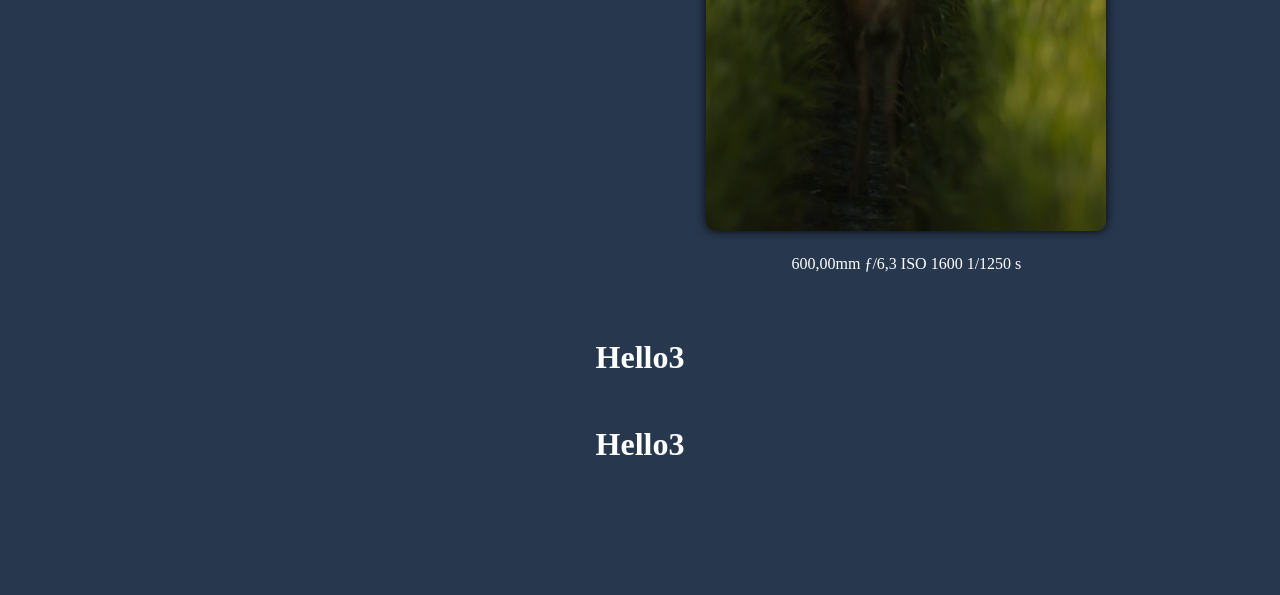
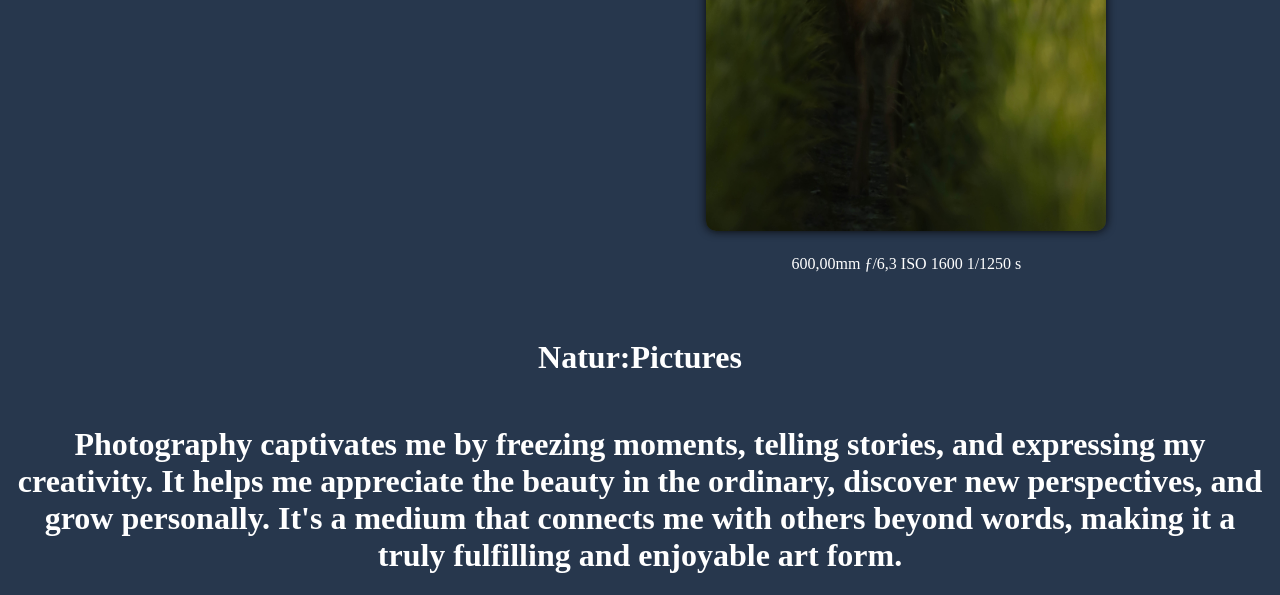
Before and after one commit to NaturPicture/Natur.Pictures, a plain HTML site: page index.html in a window 1280 px wide. Shown: the part 952-1547 px from the top of the page. Before the commit the page ends 1436 px from the top, so only its background shows below. Drawn offline with Linux system fonts and the light colour scheme.

Commit message:
Update index.html

```diff
--- a/index.html
+++ b/index.html
@@ -137,7 +137,7 @@
         </div>
     </div>
 
-    <h1 class="Hello3">Hello3</h1>
-    <h1 class="Hello2">Hello3</h1>
+    <h1 class="Hello3">Natur:Pictures</h1>
+    <h1 class="Hello2">Photography captivates me by freezing moments, telling stories, and expressing my creativity. It helps me appreciate the beauty in the ordinary, discover new perspectives, and grow personally. It's a medium that connects me with others beyond words, making it a truly fulfilling and enjoyable art form.</h1>
 </body>
 </html>
```
